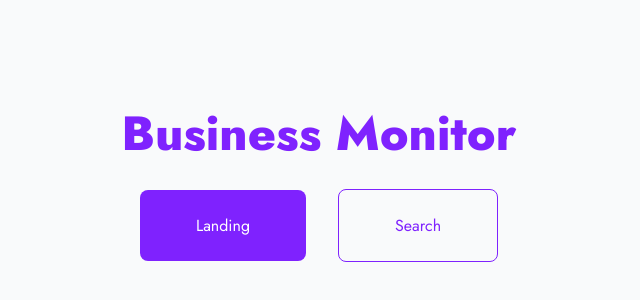
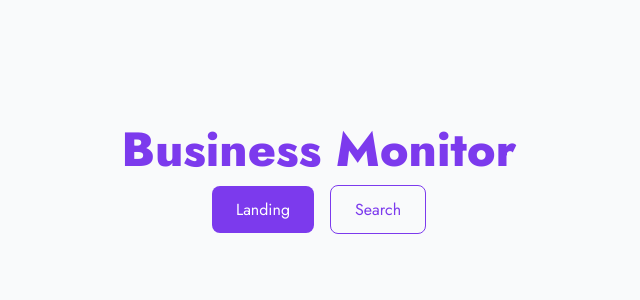
Before and after one commit to CAFECA-IO/BusinessMonitor, a Next.js app: page / in a window 1280 px wide. Shown: the part 226-526 px from the top of the page, without its empty margins (321-961 px from the left). Built offline with nearby package versions, Linux system fonts and the light colour scheme.

Commit message:
downgrade tailwind

```diff
--- a/package.json
+++ b/package.json
@@ -1,6 +1,6 @@
 {
   "name": "BusinessMonitor",
-  "version": "0.1.0+12",
+  "version": "0.1.0+13",
   "private": true,
   "scripts": {
     "dev": "next dev --turbopack",
@@ -18,11 +18,12 @@
   },
   "dependencies": {
     "@prisma/client": "^6.12.0",
+    "autoprefixer": "^10.4.21",
     "next": "15.4.4",
     "postcss": "^8.5.6",
     "react": "19.1.0",
     "react-dom": "19.1.0",
-    "tailwindcss": "^4.1.11"
+    "tailwindcss": "^3.4.17"
   },
   "devDependencies": {
     "@eslint/eslintrc": "^3",
--- a/postcss.config.mjs
+++ b/postcss.config.mjs
@@ -1,6 +1,7 @@
 const config = {
   plugins: {
-    "@tailwindcss/postcss": { config: './tailwind.config.js',},
+    tailwindcss: {},
+    autoprefixer: {},
   },
 };
 export default config;
--- a/src/components/landing_page/cta.tsx
+++ b/src/components/landing_page/cta.tsx
@@ -11,13 +11,13 @@ const Cta: React.FC = () => {
         <h2 className="text-grey-grey-600 text-right">identity</h2>
       </div>
 
-      <div className="absolute right-40 bottom-20 flex w-[500px] flex-col items-start gap-[40px]">
+      <div className="absolute bottom-20 right-40 flex w-[500px] flex-col items-start gap-[40px]">
         <p className="text-lg font-bold">
           CAFECA is a decentralized identity platform using blockchain and zero-knowledge proofs to
           enable secure, private, and portable self-sovereign identity (SSI).
         </p>
         {/* ToDo: (20250731 - Julian) Style */}
-        <button type="button" className="bg-button-button-primary rounded-full px-[54px] py-[18px]">
+        <button type="button" className="rounded-full bg-button-primary px-[54px] py-[18px]">
           Go to CAFECA
         </button>
       </div>
--- a/src/styles/globals.css
+++ b/src/styles/globals.css
@@ -1,10 +1,9 @@
-@import 'tailwindcss';
-/* ToDo: (20250731 - Julian) Dark Mode */
-/* @custom-variant dark (&:where(.dark, .dark *)); */
+@tailwind base;
+@tailwind components;
+@tailwind utilities;
 
-@theme {
+:root {
   /* Screens */
-  --breakpoint-*: initial;
   --breakpoint-mobile: 320px;
   --breakpoint-tablet: 768px;
   --breakpoint-desktop: 1024px;
@@ -57,56 +56,10 @@
   --color-grey-grey-100: #dbdbebff;
   --color-grey-grey-50: #f5f5f7ff;
   --color-grey-grey-000: #ffffffff;
-
-  /* Design Tokens */
-  --text-text-primary: var(--color-grey-grey-900);
-  --text-text-secondary: var(--color-grey-grey-500);
-  --text-text-note: var(--color-grey-grey-300);
-  --text-text-brand: var(--color-brand-brand-purple-500);
-  --text-text-invert: var(--color-grey-grey-50);
-  --surface-surface-background: var(--color-grey-grey-50);
-  --text-text-success: var(--color-state-safe);
-  --surface-surface-primary: var(--color-grey-grey-000);
-  --surface-surface-secondary: var(--color-grey-grey-100);
-  --text-text-warning: var(--color-state-warn);
-  --surface-surface-invert: var(--color-grey-grey-900);
-  --text-text-error: var(--color-state-danger);
-  --surface-surface-brand: var(--color-brand-brand-purple-500);
-  --button-button-primary: var(--color-brand-brand-purple-500);
-  --button-button-secondary: var(--color-grey-grey-600);
-  --button-button-accent: var(--color-brand-brand-blud-500);
-  --button-button-disable: var(--color-grey-grey-300);
-  --button-button-primary-hover: var(--color-brand-brand-purple-300);
-  --button-button-secondary-hover: var(--color-grey-grey-500);
-  --button-button-accent-hover: var(--color-brand-brand-blud-300);
-  --button-link: var(--color-state-link);
-  --button-link-hover: var(--color-state-link-hover);
-  --border-border-primary: var(--color-grey-grey-900);
-  --border-border-secondary: var(--color-grey-grey-300);
-  --border-border-brand: var(--color-brand-brand-purple-500);
-  --spacing-spacing-none: 0px;
-  --spacing-spacing-3xs: var(--spacing-1);
-  --spacing-spacing-2xs: var(--spacing-2);
-  --spacing-spacing-xs: var(--spacing-3);
-  --spacing-spacing-s: var(--spacing-4);
-  --spacing-spacing-m: var(--spacing-5);
-  --spacing-spacing-l: var(--spacing-6);
-  --spacing-spacing-xl: var(--spacing-7);
-  --spacing-spacing-2xl: var(--spacing-8);
-  --spacing-spacing-3xl: var(--spacing-9);
-  --spacing-spacing-4xl: var(--spacing-10);
-  --radius-radius-none: 0px;
-  --radius-radius-xs: var(--radius-1);
-  --radius-radius-s: var(--radius-2);
-  --radius-radius-m: var(--radius-3);
-  --radius-radius-l: var(--radius-4);
-  --radius-radius-rounded: var(--radius-5);
-  --border-border-success: var(--color-state-safe);
-  --border-border-warning: var(--color-state-warn);
-  --border-border-error: var(--color-state-danger);
 }
 
-.dark {
+@media (prefers-color-scheme: dark) {
+  :root {
     /* Primitives - Dark */
     --color-brand-brand-purple-500: #b531fdff;
     --color-brand-brand-purple-300: #d07afeff;
@@ -125,6 +78,7 @@
     --color-grey-grey-50: #f5f5f7ff;
     --color-grey-grey-000: #ffffffff;
   }
+}
 
 .cta-bg {
   background-position: top center;
@@ -133,16 +87,6 @@
   background-size: cover;
 }
 
-:root {
-}
-
-@media (prefers-color-scheme: dark) {
-  :root {
-    --background: #0a0a0a;
-    --foreground: #ededed;
-  }
-}
-
 body {
   background: var(--background);
   color: var(--foreground);
--- a/tailwind.config.js
+++ b/tailwind.config.js
@@ -1,39 +1,62 @@
-// ToDo: (20250731 - Julian) 這個檔案中的設定都還無法使用
-/** @type {import('tailwindcss').Config} */
 module.exports = {
   content: [
+    './app/**/*.{js,ts,jsx,tsx}',
     './src/**/*.{js,ts,jsx,tsx}',
     './pages/**/*.{js,ts,jsx,tsx}',
     './components/**/*.{js,ts,jsx,tsx}',
   ],
   theme: {
     extend: {
+      spacing: {
+        'spacing-none': '0px',
+        'spacing-3xs': 'var(--spacing-1)',
+        'spacing-2xs': 'var(--spacing-2)',
+        'spacing-xs': 'var(--spacing-3)',
+        'spacing-s': 'var(--spacing-4)',
+        'spacing-m': 'var(--spacing-5)',
+        'spacing-l': 'var(--spacing-6)',
+        'spacing-xl': 'var(--spacing-7)',
+        'spacing-2xl': 'var(--spacing-8)',
+        'spacing-3xl': 'var(--spacing-9)',
+        'spacing-4xl': 'var(--spacing-10)',
+      },
       colors: {
-        'text-text-primary': 'var(--color-grey-grey-900)',
-        'text-text-secondary': 'var(--color-grey-grey-500)',
-        'text-text-note': 'var(--color-grey-grey-300)',
-        'text-text-brand': 'var(--color-brand-brand-purple-500)',
-        'text-text-invert': 'var(--color-grey-grey-50)',
-        'surface-surface-background': 'var(--color-grey-grey-50)',
-        'text-text-success': 'var(--color-state-safe)',
-        'surface-surface-primary': 'var(--color-grey-grey-000)',
-        'surface-surface-secondary': 'var(--color-grey-grey-100)',
-        'text-text-warning': 'var(--color-state-warn)',
-        'surface-surface-invert': 'var(--color-grey-grey-900)',
-        'text-text-error': 'var(--color-state-danger)',
-        'surface-surface-brand': 'var(--color-brand-brand-purple-500)',
-        'button-button-primary': 'var(--color-brand-brand-purple-500)',
-        'button-button-secondary': 'var(--color-grey-grey-600)',
-        'button-button-accent': 'var(--color-brand-brand-blud-500)',
-        'button-button-disable': 'var(--color-grey-grey-300)',
-        'button-button-primary-hover': 'var(--color-brand-brand-purple-300)',
-        'button-button-secondary-hover': 'var(--color-grey-grey-500)',
-        'button-button-accent-hover': 'var(--color-brand-brand-blud-300)',
+        'text-primary': 'var(--color-grey-grey-900)',
+        'text-secondary': 'var(--color-grey-grey-500)',
+        'text-note': 'var(--color-grey-grey-300)',
+        'text-brand': 'var(--color-brand-brand-purple-500)',
+        'text-invert': 'var(--color-grey-grey-50)',
+        'surface-background': 'var(--color-grey-grey-50)',
+        'text-success': 'var(--color-state-safe)',
+        'surface-primary': 'var(--color-grey-grey-000)',
+        'surface-secondary': 'var(--color-grey-grey-100)',
+        'text-warning': 'var(--color-state-warn)',
+        'surface-invert': 'var(--color-grey-grey-900)',
+        'text-error': 'var(--color-state-danger)',
+        'surface-brand': 'var(--color-brand-brand-purple-500)',
+        'button-primary': 'var(--color-brand-brand-purple-500)',
+        'button-secondary': 'var(--color-grey-grey-600)',
+        'button-accent': 'var(--color-brand-brand-blud-500)',
+        'button-disable': 'var(--color-grey-grey-300)',
+        'button-primary-hover': 'var(--color-brand-brand-purple-300)',
+        'button-secondary-hover': 'var(--color-grey-grey-500)',
+        'button-accent-hover': 'var(--color-brand-brand-blud-300)',
         'button-link': 'var(--color-state-link)',
         'button-link-hover': 'var(--color-state-link-hover)',
-        'border-border-primary': 'var(--color-grey-grey-900)',
-        'border-border-secondary': 'var(--color-grey-grey-300)',
-        'border-border-brand': 'var(--color-brand-brand-purple-500)',
+        'border-primary': 'var(--color-grey-grey-900)',
+        'border-secondary': 'var(--color-grey-grey-300)',
+        'border-brand': 'var(--color-brand-brand-purple-500)',
+        'border-success': 'var(--color-state-safe)',
+        'border-warning': 'var(--color-state-warn)',
+        'border-error': 'var(--color-state-danger)',
+      },
+      borderRadius: {
+        'radius-none': '0px',
+        'radius-xs': 'var(--radius-1)',
+        'radius-s': 'var(--radius-2)',
+        'radius-m': 'var(--radius-3)',
+        'radius-l': 'var(--radius-4)',
+        'radius-rounded': 'var(--radius-5)',
       },
     },
   },
```
Lines whose indentation alone changed are shown as unchanged.
